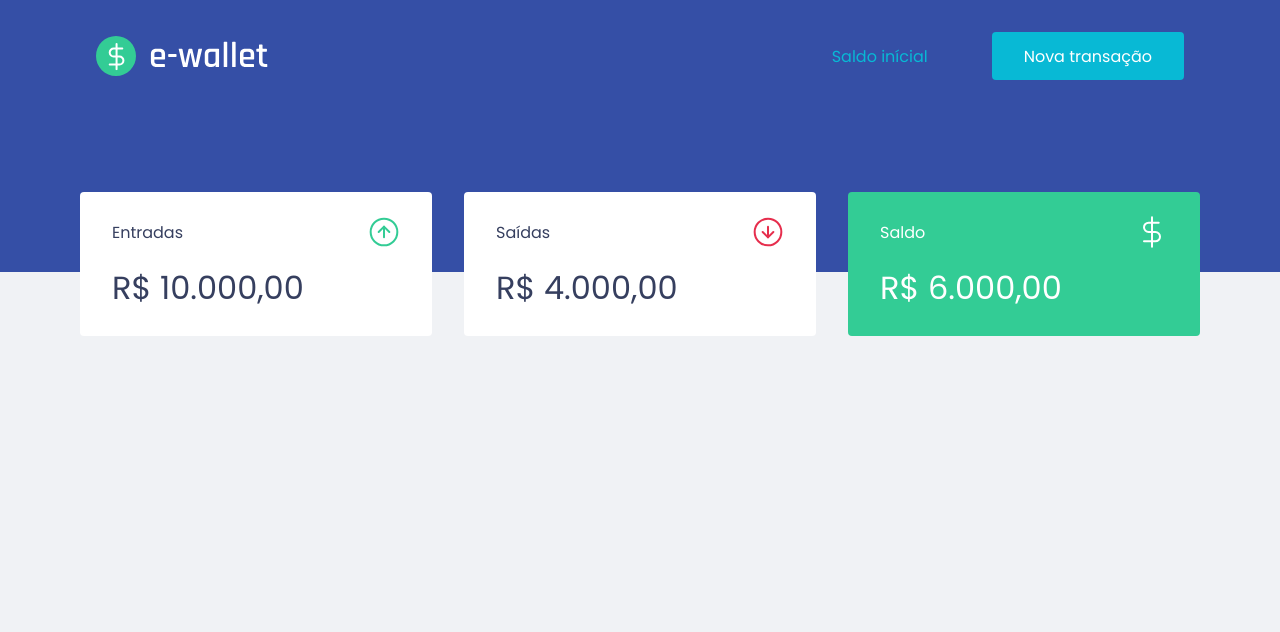
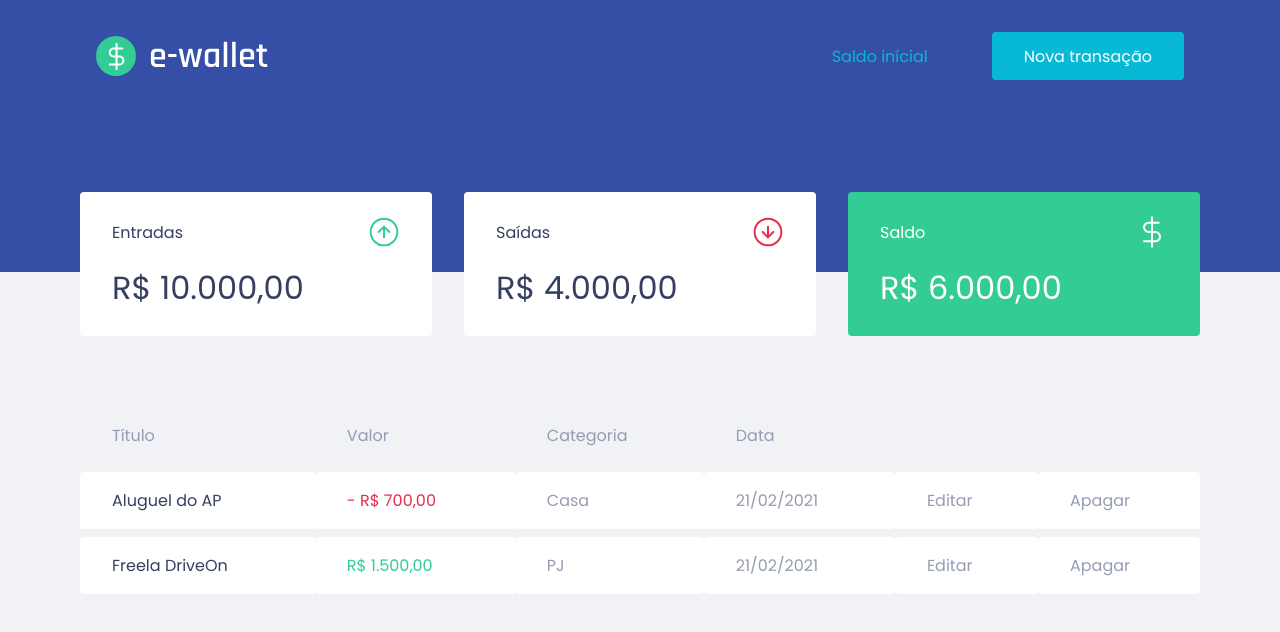
Before and after one commit to ecthon-b/e-wallet, a React (Create React App) app: page / in a window 1280 px wide. Shown: the top 632 px of the page. Built offline with nearby package versions, Linux system fonts and the light colour scheme.

Commit message:
🧩 Criando o componente TransactionsTable

```diff
--- a/src/App.tsx
+++ b/src/App.tsx
@@ -1,5 +1,6 @@
 import { Header } from "./components/Header";
 import { Summary } from "./components/Summary";
+import { TransactionsTable } from "./components/TransactionsTable/TransactionsTable";
 import { GlobalStyle } from "./styles/global";
 
 export function App() {
@@ -8,6 +9,7 @@ export function App() {
       <Header />
       <GlobalStyle />
       <Summary />
+      <TransactionsTable />
     </>
   );
 }
--- /dev/null
+++ b/src/components/TransactionsTable/TransactionsTable.tsx
@@ -0,0 +1,39 @@
+import { Container } from "./styles";
+
+
+export function TransactionsTable() {
+    return (
+        <Container>
+            <table>
+                <thead>
+                    <tr>
+                        <th>Título</th>
+                        <th>Valor</th>
+                        <th>Categoria</th>
+                        <th>Data</th>
+                        <th></th>
+                        <th></th>
+                    </tr>
+                </thead>
+                <tbody>
+                    <tr>
+                        <td>Aluguel do AP</td>
+                        <td className="withdraw">- R$ 700,00</td>
+                        <td>Casa</td>
+                        <td>21/02/2021</td>
+                        <td>Editar</td>
+                        <td>Apagar</td>
+                    </tr>
+                    <tr>
+                        <td>Freela DriveOn</td>
+                        <td className="deposit">R$ 1.500,00</td>
+                        <td>PJ</td>
+                        <td>21/02/2021</td>
+                        <td>Editar</td>
+                        <td>Apagar</td>
+                    </tr>
+                </tbody>
+            </table>
+        </Container>
+    )
+}
--- /dev/null
+++ b/src/components/TransactionsTable/styles.ts
@@ -0,0 +1,39 @@
+import styled from "styled-components";
+
+export const Container = styled.div`
+  max-width: 1120px;
+  margin: 0 auto;
+  margin-top: 4rem;
+  table {
+    width: 100%;
+    border-spacing: 0 0.5rem;
+
+    th {
+      color: var(--text-body);
+      font-weight: 400;
+      padding: 1rem 2rem;
+      text-align: left;
+      line-height: 1.5rem;
+    }
+
+    td {
+      padding: 1rem 2rem;
+      border: 0;
+      background: var(--shape);
+      color: var(--text-body);
+      border-radius: 0.25rem;
+
+      &:first-child {
+        color: var(--text-title);
+      }
+
+      &.deposit {
+        color: var(--green);
+      }
+
+      &.withdraw {
+        color: var(--red);
+      }
+    }
+  }
+`;
```
